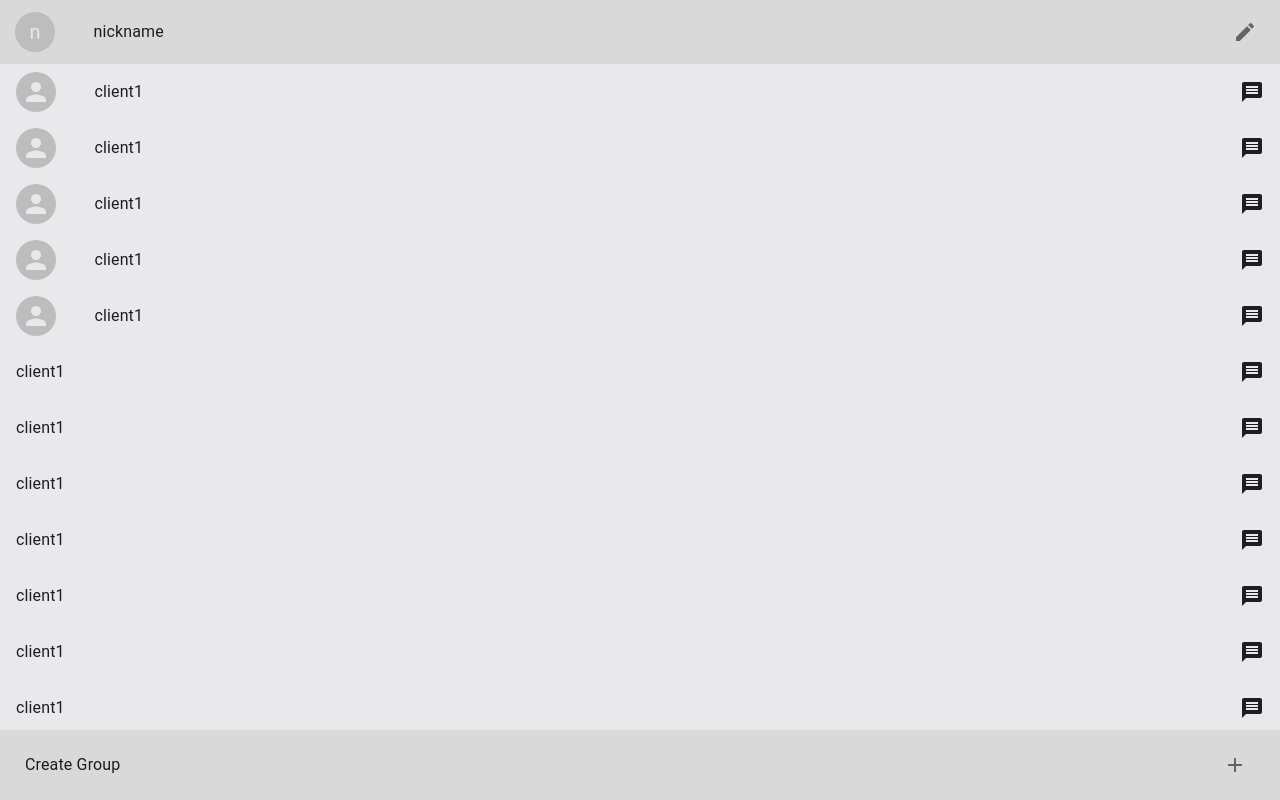
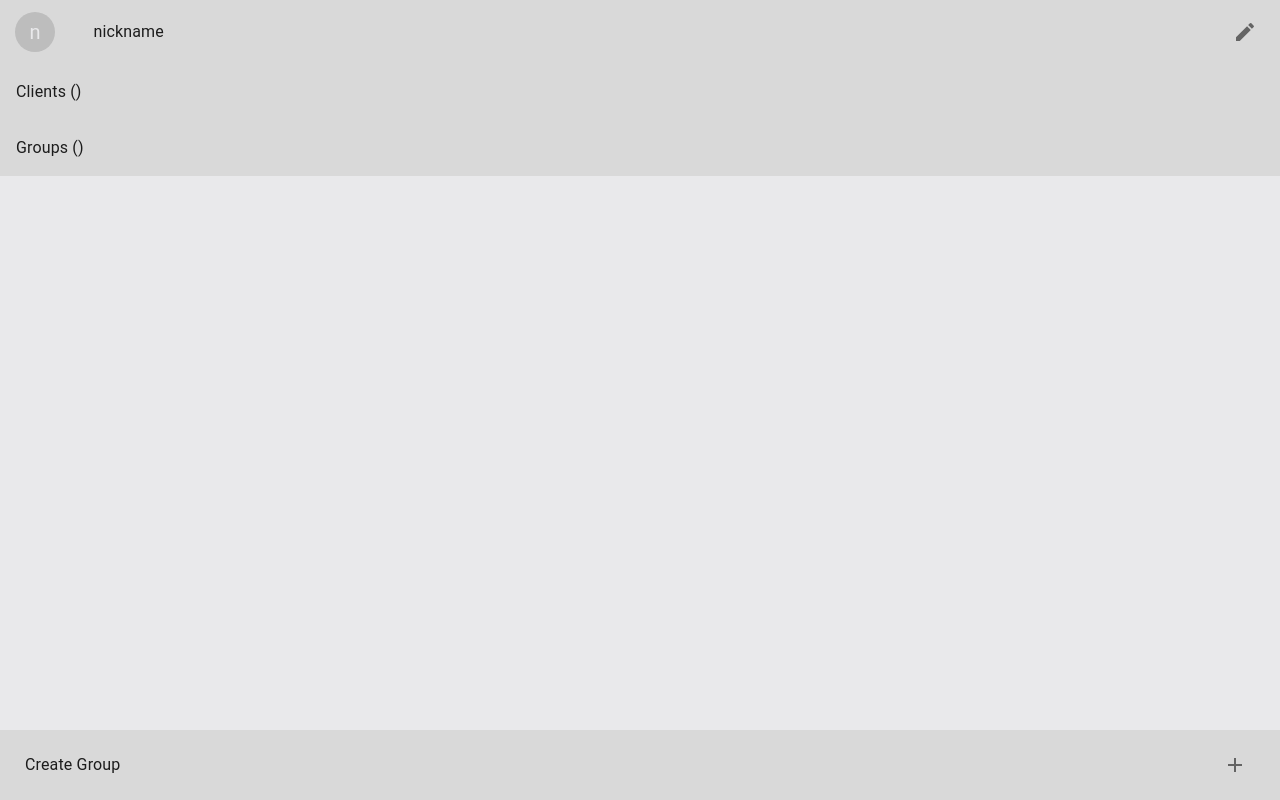
Before and after one commit to Palm394/chat-application-client, a Next.js app: page / in a window 1280 px wide. Shown: the top 800 px of the page. Built offline with nearby package versions, Linux system fonts and the light colour scheme.

Commit message:
Collapse for 1-1 and group chat

```diff
--- a/src/pages/index.tsx
+++ b/src/pages/index.tsx
@@ -2,19 +2,40 @@ import Chat from "@/component/chat/Chat";
 import NavBar from "@/component/navbar/NavBar";
 import CreateGroup from "@/component/group/CreateGroup";
 import CenterList from "@/component/chat/CenterList";
+import { Collapse, ListItemButton, Typography } from "@mui/material";
+import { useState } from "react";
+import theme from "@/config/theme";
 
 export default function Home() {
+  const [openCollapseClient, setOpenCollapseClient] = useState<boolean>(false)
+  const [openCollapseServer, setOpenCollapseServer] = useState<boolean>(false)
+
+  function onClickCollapseClient(): void {
+    setOpenCollapseClient(!openCollapseClient)
+  }
+
+  function onClickCollapseServer(): void {
+    setOpenCollapseServer(!openCollapseServer)
+  }
+
   return (
     <>
       <NavBar />
       <CenterList>
+        <ListItemButton sx={{ minHeight: "56px", backgroundColor: theme.palette.primary.main }} onClick={onClickCollapseClient}>
+          <Typography>Clients ()</Typography>
+        </ListItemButton>
+        <Collapse in={openCollapseClient}>
           <Chat href="/chat/1" label="client1" type="1-1" />
           <Chat href="/chat/1" label="client1" type="1-1" />
           <Chat href="/chat/1" label="client1" type="1-1" />
           <Chat href="/chat/1" label="client1" type="1-1" />
           <Chat href="/chat/1" label="client1" type="1-1" />
-      </CenterList>
-      <CenterList>
+        </Collapse >
+        <ListItemButton sx={{ minHeight: "56px", backgroundColor: theme.palette.primary.main }} onClick={onClickCollapseServer}>
+          <Typography>Groups ()</Typography>
+        </ListItemButton>
+        <Collapse in={openCollapseServer}>
           <Chat href="/group_chat/1" label="client1" type="Group" />
           <Chat href="/group_chat/1" label="client1" type="Group" />
           <Chat href="/group_chat/1" label="client1" type="Group" />
@@ -26,7 +47,8 @@ export default function Home() {
           <Chat href="/group_chat/1" label="client1" type="Group" />
           <Chat href="/group_chat/1" label="client1" type="Group" />
           <Chat href="/group_chat/1" label="client1" type="Group" />
-      </CenterList>
+        </Collapse>
+      </CenterList >
       <CreateGroup />
     </>
   )
```
Lines whose indentation alone changed are shown as unchanged.
